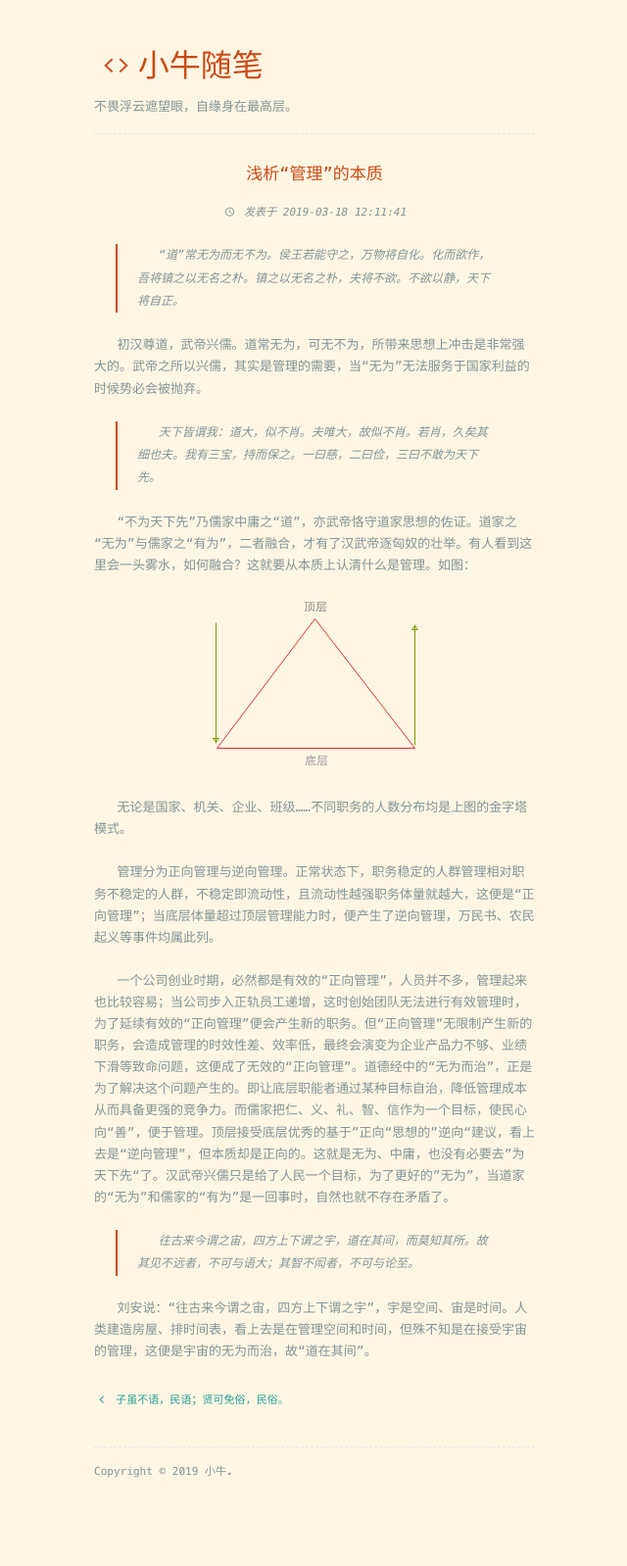
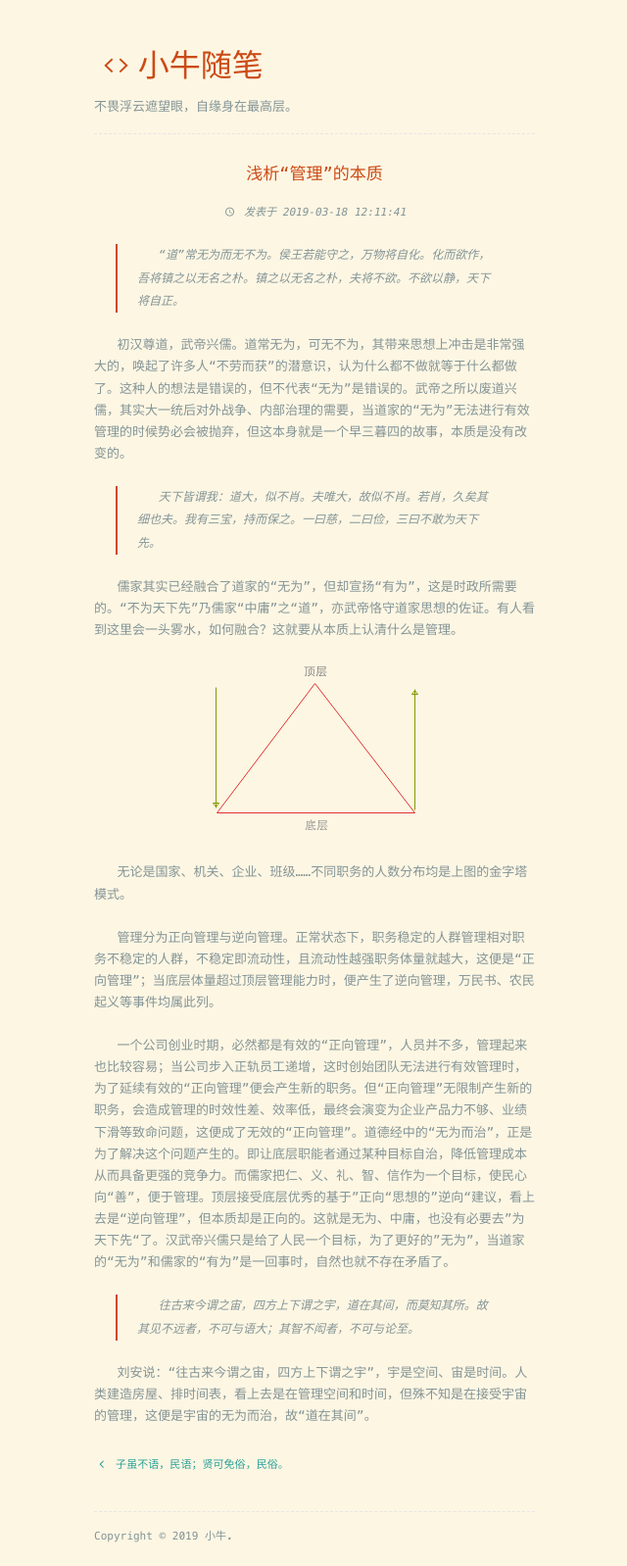
Before and after one commit to mycalf/xiaoniu.me, a Jekyll site: the page built from _posts/2019-03-18-浅析管理的本质.markdown, in a window 1280 px wide. Shown: the whole page at 98% size, without its empty margins (319-959 px from the left). Built offline with Jekyll 4.4.1, drawn with Linux system fonts in a browser that asks for light colours; nearby versions of some CDN libraries; before the commit the page ends 1532 px from its top, so only the background shows below that.

Commit message:
edit post

```diff
--- a/_posts/2019-03-18-浅析管理的本质.markdown
+++ b/_posts/2019-03-18-浅析管理的本质.markdown
@@ -7,11 +7,11 @@ tags: 管理 文化 道
 
 >### &emsp;&emsp;&ensp;“道”常无为而无不为。侯王若能守之，万物将自化。化而欲作，吾将镇之以无名之朴。镇之以无名之朴，夫将不欲。不欲以静，天下将自正。
 
-&emsp;&emsp;&ensp;初汉尊道，武帝兴儒。道常无为，可无不为，所带来思想上冲击是非常强大的。武帝之所以兴儒，其实是管理的需要，当“无为”无法服务于国家利益的时候势必会被抛弃。
+&emsp;&emsp;&ensp;初汉尊道，武帝兴儒。道常无为，可无不为，其带来思想上冲击是非常强大的，唤起了许多人“不劳而获”的潜意识，认为什么都不做就等于什么都做了。这种人的想法是错误的，但不代表“无为”是错误的。武帝之所以废道兴儒，其实大一统后对外战争、内部治理的需要，当道家的“无为”无法进行有效管理的时候势必会被抛弃，但这本身就是一个早三暮四的故事，本质是没有改变的。
 
 >### &emsp;&emsp;&ensp;天下皆谓我：道大，似不肖。夫唯大，故似不肖。若肖，久矣其细也夫。我有三宝，持而保之。一曰慈，二曰俭，三曰不敢为天下先。
 
-&emsp;&emsp;&ensp;“不为天下先”乃儒家中庸之“道”，亦武帝恪守道家思想的佐证。道家之“无为”与儒家之“有为”，二者融合，才有了汉武帝逐匈奴的壮举。有人看到这里会一头雾水，如何融合？这就要从本质上认清什么是管理。如图：
+&emsp;&emsp;&ensp;儒家其实已经融合了道家的“无为”，但却宣扬“有为”，这是时政所需要的。“不为天下先”乃儒家“中庸”之“道”，亦武帝恪守道家思想的佐证。有人看到这里会一头雾水，如何融合？这就要从本质上认清什么是管理。
 
 ![alt text](/assets/images/management-pyramid.png)
 
```
